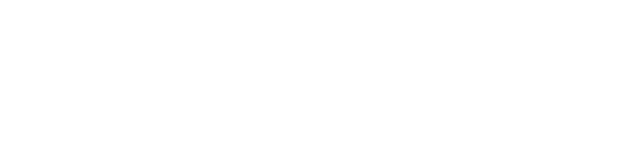
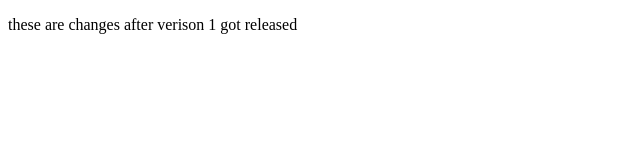
Before and after one commit to neer1009/com.bread.demo, a plain HTML site: page WebContent/index.html in a window 1280 px wide. Shown: the whole page, without its empty margins (0-640 px from the left). Drawn offline with Linux system fonts and the light colour scheme.

Commit message:
user enhancements

```diff
--- a/WebContent/index.html
+++ b/WebContent/index.html
@@ -5,6 +5,6 @@
 <title>Welcome to Dynamic web project</title>
 </head>
 <body>
-
+ <p> these are changes after verison 1 got released </p>
 </body>
 </html>
```
